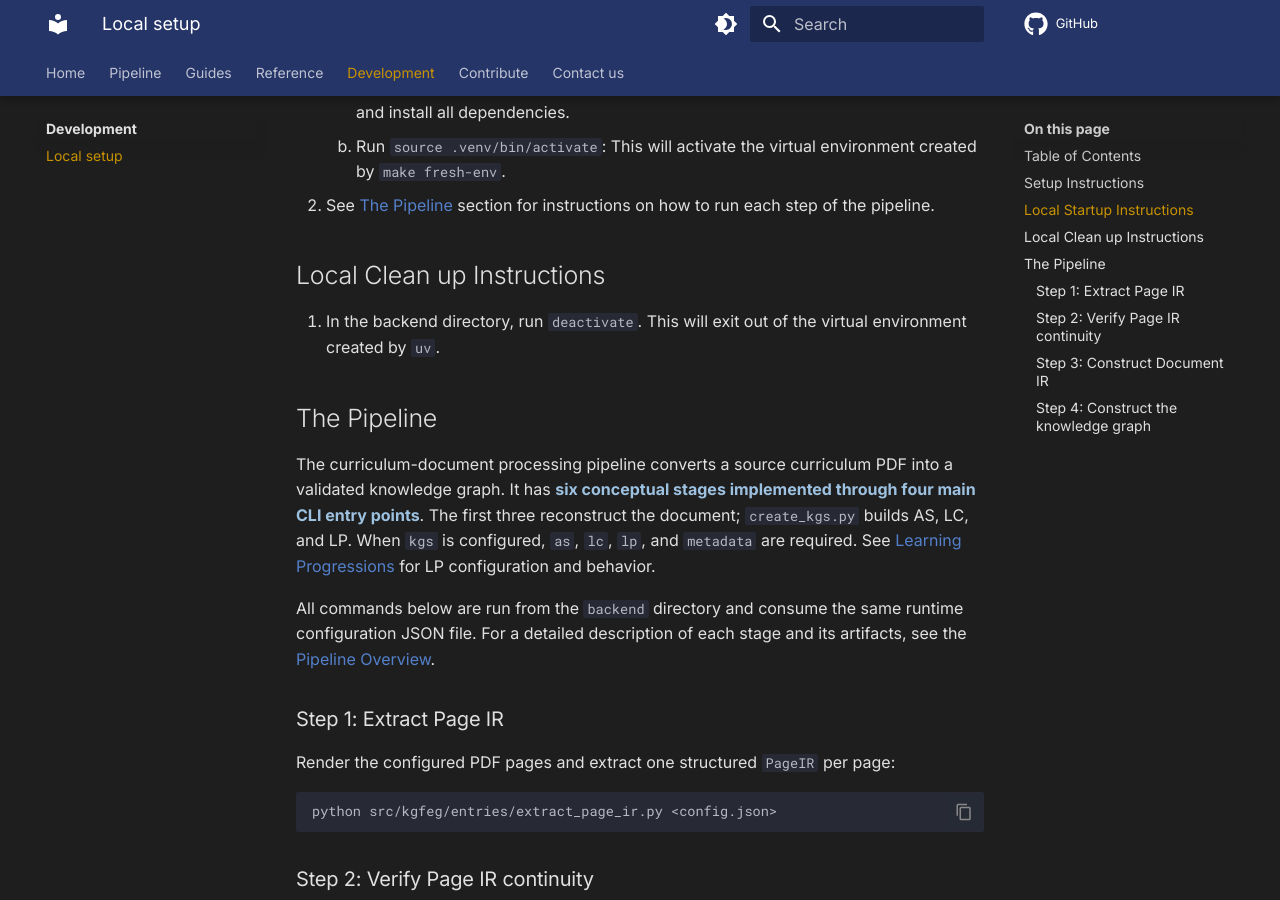
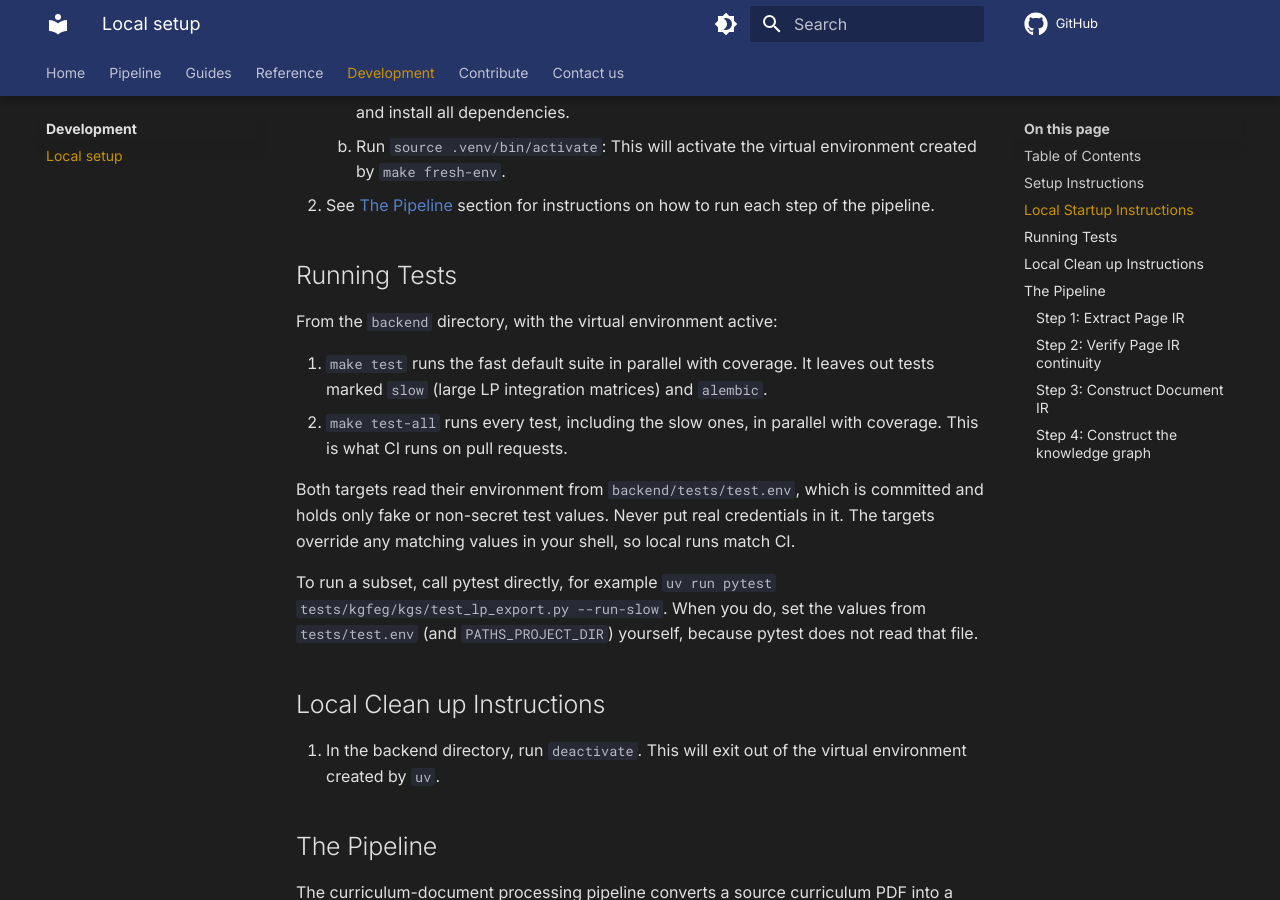
Before and after one commit to IDinsight/KGForEdGlobal, an MkDocs documentation site: the page built from docs/development/local-setup.md, in a window 1280 px wide and 900 px high, scrolled down 1597 px. Built offline with MkDocs 1.6.1 and Material for MkDocs 9.7.7, drawn with Linux system fonts in a browser that asks for light colours; comment, search, counter and statistics services are not loaded.

Commit message:
docs(tests): update testing docs

```diff
--- a/docs/development/local-setup.md
+++ b/docs/development/local-setup.md
@@ -37,6 +37,25 @@
     1. Run `make fresh-env`. This will create a new virtual environment for the backend and install all dependencies.
     2. Run `source .venv/bin/activate`: This will activate the virtual environment created by `make fresh-env`.
 2. See [The Pipeline](#the-pipeline) section for instructions on how to run each step of the pipeline.
+
+## Running Tests
+
+From the `backend` directory, with the virtual environment active:
+
+1. `make test` runs the fast default suite in parallel with coverage. It leaves out
+   tests marked `slow` (large LP integration matrices) and `alembic`.
+2. `make test-all` runs every test, including the slow ones, in parallel with
+   coverage. This is what CI runs on pull requests.
+
+Both targets read their environment from `backend/tests/test.env`, which is
+committed and holds only fake or non-secret test values. Never put real
+credentials in it. The targets override any matching values in your shell, so
+local runs match CI.
+
+To run a subset, call pytest directly, for example
+`uv run pytest tests/kgfeg/kgs/test_lp_export.py --run-slow`. When you do, set the
+values from `tests/test.env` (and `PATHS_PROJECT_DIR`) yourself, because
+pytest does not read that file.
 
 ## Local Clean up Instructions
 
```
